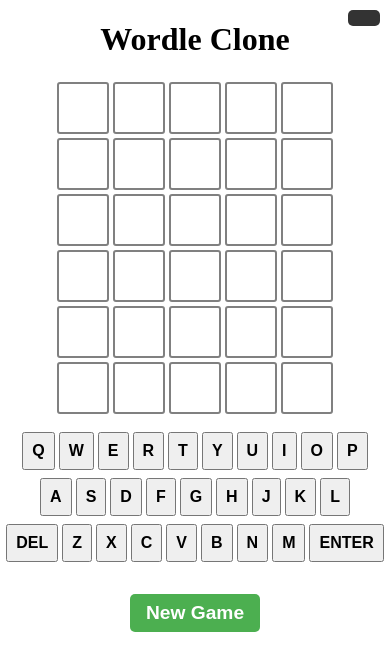
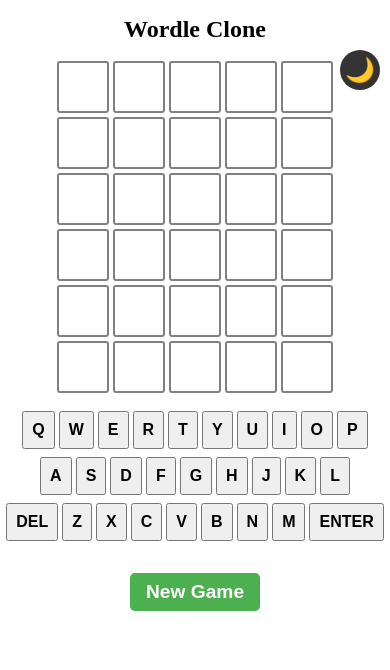
Before and after one commit to AdonisBuilds189/wordleClone, a website with bundled scripts: page index.html in a window 390 px wide. Built offline with nearby package versions, Linux system fonts and the light colour scheme.

Commit message:
Update style.css

```diff
--- a/style.css
+++ b/style.css
@@ -102,17 +102,42 @@ h1 {
   position: absolute;
   top: 10px;
   right: 10px;
-  padding: 0.5rem 1rem;
+  width: 40px;
+  height: 40px;
   cursor: pointer;
   background-color: #333;
   color: white;
   border: none;
-  border-radius: 5px;
+  border-radius: 50%;
+  display: flex;
+  justify-content: center;
+  align-items: center;
+  font-size: 1.5rem;
   transition: background-color 0.3s ease;
 }
 
 #dark-mode-toggle:hover {
   background-color: #555;
+}
+
+.icon-moon::before {
+  content: "🌙";
+}
+
+.icon-sun::before {
+  content: "☀️";
+}
+
+@media (max-width: 420px) {
+  #dark-mode-toggle {
+    top: 50px; /* Adjust the top position */
+    right: 10px;
+  }
+
+  h1 {
+    font-size: 1.5rem; /* Adjust the font size of the h1 element */
+    text-align: center;
+  }
 }
 
 body.dark-mode {
```
